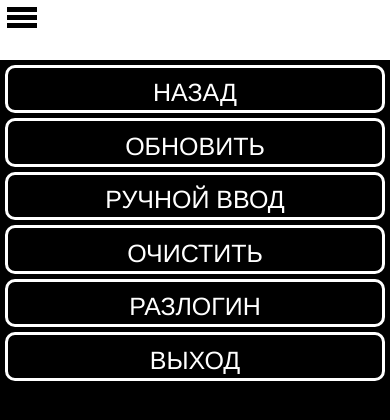
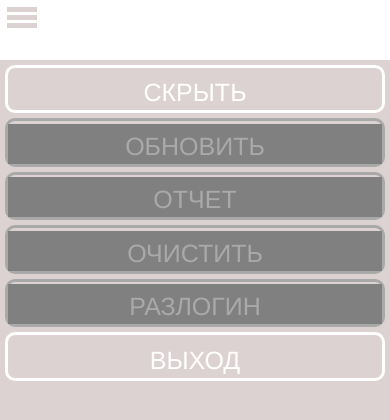
Before and after one commit to nenaz/my-ash, a plain HTML site: page index.html in a window 390 px wide. Both pictures are taken after a click on the element 22 px from the left and 17 px from the top of the page. Drawn offline with Linux system fonts and the light colour scheme; some packages are replaced by stand-ins of ours.

Commit message:
добавление нормального custom-input смена дизайна анимация загрузки рефакторинг

```diff
--- a/css/main.less
+++ b/css/main.less
@@ -2,14 +2,14 @@ html, body{
 	width: 100%
 }
 #login, #password, #goToBank, #myСash {
-	display: inline-block;
+	/*display: inline-block;
 	font-size: 25px;
 	height: 40px;
 	width: 100%;
-	text-align: center;
+	text-align: center;*/
 }
 .visible{
-	display: block;
+	display: inline-block;
 }
 .invisible{
 	display: none;
@@ -19,7 +19,7 @@ html, body{
 }
 
 .customButton{
-	background: coral;
+	background: #ffffff;
     width: 90%;
     height: 35px;
     border-radius: 10px;
@@ -72,7 +72,7 @@ html, body{
 	0%   { left: 0px; }
 	100% { left: -100%; }
 }
-
+*/
 .loadingCircle{
 	-webkit-animation: maskLoadingAnim 1s linear infinite;
 	animation: maskLoadingAnim 1s linear infinite;
@@ -82,7 +82,7 @@ html, body{
 	0%   { transform: rotate(0deg); }
 	100% { transform: rotate(360deg); }
 }
-*/
+
 /* -- style from animation -- */
 
 /* ++ style from content mask ++ */
@@ -95,13 +95,13 @@ html, body{
 	top: 0;
 }
 .loadAnimate{
-	border: 9px solid yellow;
+	border: 5px solid #fbfbfb;
 	width: 55px;
 	height: 55px;
 	border-radius: 50%;
-	display: inline-block;
-	display: none;
-	border-right-color: #a08888;
+	/*display: inline-block;
+	display: none;*/
+	border-right-color: #8a5c5c;
 	position: relative;
 }
 /* -- style from content mask -- */
@@ -125,9 +125,13 @@ html, body{
 	background: white;
 	width: 94%;
 	height: 85px;
+	margin-top: 50%;
 	input{
 		border: none;
 		outline-width: 0;
+		border: 3px solid #dcd2d1;
+		border-radius: 5px;
+		color: #6a5acd;
 	}
 }
 .heightHide{
@@ -152,16 +156,48 @@ html, body{
 	}
 }
 
+.custom-input{
+	display: table;
+    width: 100%;
+    border: 3px solid #dcd2d1;
+    border-radius: 5px;
+	margin-bottom: 5px;
+	.cst-input{
+		display: table-cell;
+		width: 90%;
+		input{
+			padding: 0;
+			outline: none;
+			margin: 0;
+			border: 0;
+			font-size: 25px;
+			height: 40px;
+			width: 100%;
+			text-align: center;
+		}
+	}
+	.right-item{
+		display: table-cell;
+		width: 10%;
+		span{
+			display: inline-block;
+			width: 100%;
+			text-align: center;
+			font-size: 12px;
+		}
+	}
+}
+
 .purseBlock{
 	position: relative;
 	.purseBalance{
 		display: table;
 		width: 95%;
-		background: coral;
+		background: #ffffff;
 		padding: 0 10px;
 		height: 140px;
 		font-size: 0;
-		span{
+		/*span{
 			display: inline-block;
 			height: 50%;
 			padding: 0;
@@ -171,32 +207,10 @@ html, body{
 			text-align: center;
 			line-height: 70px;
 			color: antiquewhite;
-		}
-		::-webkit-input-placeholder {
+		}*/
+		/*::-webkit-input-placeholder {
 			color:#c0392b;
-		}
-		.customInput{
-			display: table;
-			height: 70px;
-			input{
-				display: table-cell;
-				font-size: 40px;
-				width: 100%;
-				text-align: right;
-				border: 0;
-				outline: none;
-				height: 100%;
-				background: coral;
-				padding: 0;
-			}
-			.clearInput{
-				display: table-cell;
-				width: 10%;
-				font-size: 20px;
-				color: #c0392b;
-				text-align: right;
-			}
-		}
+		}*/
 	}
 	.replButtons{
 		div{
@@ -254,21 +268,25 @@ html, body{
 		background-size: cover;
 		background-repeat: no-repeat;
 		.classMenu{
-			background: black;
+			background: #dcd2d1;
 			height: 5px;
 			margin-bottom: 3px;
 			width: 100%;
 		}
 	}
 }
+/*
+    border: 3px solid #dcd2d1;
+    border-radius: 5px;
+*/
 
 .leftMenu{
-	-webkit-transition: .5s linear;
-	transition: .5s linear;
+	-webkit-transition: .2s linear;
+	transition: .2s linear;
 	left: -100%;
 	width: 100%;
     height: 100%;
-    background: black;
+    background: #dcd2d1;
     position: absolute;
     color: white;
     font-size: 25px;
@@ -285,6 +303,13 @@ html, body{
 			height: 40px;
 			vertical-align: middle;
 			line-height: 40px;
+		}
+	}
+	.disabled-item{
+		border-color: #a9a9a9;
+		span{
+			background: #808080;
+			color: #a9a9a9;
 		}
 	}
 }
--- a/index.html
+++ b/index.html
@@ -28,18 +28,18 @@
 		</div>
 		<div class="leftMenu">
 			<div class="menu-item">
-				<span>Назад</span>
+				<span>Скрыть</span>
 			</div>
-			<div class="menu-item">
+			<div class="menu-item disabled-item">
 				<span>Обновить</span>
 			</div>
-			<div class="menu-item">
-				<span>Ручной ввод</span>
+			<div class="menu-item disabled-item" action="statement">
+				<span>Отчет</span>
 			</div>
-			<div class="menu-item">
+			<div class="menu-item disabled-item">
 				<span>Очистить</span>
 			</div>
-			<div class="menu-item">
+			<div class="menu-item disabled-item">
 				<span>Разлогин</span>
 			</div>
 			<div class="menu-item" action="app-exit">
@@ -49,15 +49,33 @@
 		<div class="menuMask visible"></div>
 		<div class="allBlocks">
 			<div class="loginBlock blocks">
-				<input placeholder="login" id="login"/>
-				<input placeholder="password" id="password" type="password"/>
+				<div class="custom-input">
+					<div class="cst-input">
+						<input placeholder="login" id="login"/>
+					</div>
+					<div class="right-item">
+						<span>X</span>
+					</div>
+				</div>
+				<div class="custom-input">
+					<div class="cst-input">
+						<input placeholder="password" id="password" type="password"/>
+					</div>
+					<div class="right-item">
+						<span>X</span>
+					</div>
+				</div>
 			</div>
-			<div class="purseBlock blocks">
+			<div class="purseBlock blocks invisible">
 				<div class="purseBalance">
 					<span  id="balance" >Текущий баланс</span>
-					<div class="customInput">
-						<input id="manualInput" placeholder="0" type="number"/>
-						<div class="clearInput">X</div>
+					<div class="custom-input">
+						<div class="cst-input">
+							<input id="manualInput" placeholder="0" type="number"/>
+						</div>
+						<div class="right-item clearInput">
+							<span>X</span>
+						</div>
 					</div>
 				</div>
 				<div class="replButtons">
@@ -133,16 +151,16 @@
 
 				</div>
 				<button class="saveCosts">save</button>
-				<div class="loadMask visible">
-					<div class="loadAnimate"></div>
-				</div>
+
 			</div>
 		</div>
 		<div id="message-box" class="invisible messageBoxHide">
 			<span>Message</span>
 		</div>
 
-
+		<div class="loadMask invisible">
+			<div class="loadAnimate invisible"></div>
+		</div>
         <script type="text/javascript" src="cordova.js"></script>
         <script type="text/javascript" src="js/tap.min.js"></script>
         <script type="text/javascript" src="js/jquery-3.1.0.js"></script>
--- a/js/index.js
+++ b/js/index.js
@@ -24,6 +24,10 @@ var app = {
 		$('.loginBlock').height();
 		// app.Utils.loadingElemPos();
     },
+
+	elem: {
+		loginBlock: '.loginBlock'
+	},
     // Bind Event Listeners
     //
     // Bind any events that are required on startup. Common events are:
@@ -37,6 +41,7 @@ var app = {
 		$('.saveCosts').on('click', this.saveCosts);
 		$('.topMenuButton').on('click', this.toggleLeftMenu);
 		$('[action="app-exit"]').on('click', this.exitApp);
+		$('[action="statement"]').on('click', this.statementCreate);
 		$('.replButtons div[type="repl-but"]').on('click', this.replAmount);
 		$('.clearInput').on('click', this.clearAmount);
     },
@@ -66,7 +71,7 @@ var app = {
 
 	keyLogin: function (e) {
 		if (e.target.value.length === 4) {
-			$('.loginBlock').addClass('heightHide');
+			app.Utils.maskToggle(true);
 			$(e.target).blur();
 			app.doLogin();
 		}
@@ -80,8 +85,6 @@ var app = {
 		if (!login) {
 			alert('введите логин');
 		}
-		app.Utils.maskToggle(true);
-		$('.loadAnimate').addClass('visible');
 		var deferred = $.Deferred();
 		$.when(app.Data.doLogin({
 			username: login,
@@ -90,9 +93,10 @@ var app = {
 		})).done(function (data) {
 			if (data.personId) {
 				app.Utils.setStorage('myLogin', login);
-				// $('.purseBlock').addClass('heightHIde');
+				app.isLogin = true;
 				setTimeout(function() {
-					$('.loginBlock').addClass('invisible');
+					app.Utils.toggleClass($('.loginBlock')[0], 'invisible');
+					app.Utils.toggleClass($('.purseBlock ')[0], 'invisible');
 					app.Utils.maskToggle(false);
 					app.getMyMoney();
 				}, 1500);
@@ -186,21 +190,19 @@ var app = {
 		alert('Failed because: ' + message);
 	},
 
-	toggleLeftMenu: function (e) {
-		var classList = document.getElementsByClassName('leftMenu')[0].classList;
-		if (classList.contains('toggleMenuShow')) {
-			$('.leftMenu').removeClass('toggleMenuShow');
-			$('body').removeClass('bodyNoScroll');
-		} else {
-			$('body').addClass('bodyNoScroll');
-			$('.leftMenu').addClass('toggleMenuShow');
-		}
+	toggleLeftMenu: function () {
+		app.Utils.toggleClass($('.leftMenu')[0], 'toggleMenuShow');
+		app.Utils.toggleClass($('body')[0], 'bodyNoScroll');
 	},
 
 	exitApp: function (e) {
 		e.preventDefault();
 		e.stopPropagation();
 		navigator.app.exitApp();
+	},
+
+	statementCreate: function (e) {
+		app.DB.selectDB();
 	}
 };
 
--- a/js/utils.js
+++ b/js/utils.js
@@ -37,19 +37,21 @@
 		},
 
 		this.maskToggle = function (value) {
-			var elem,
-				loadEl;
-			if (value !== undefined) {
-				elem = $('.loadMask'),
-				loadEl = $('.loadAnimate');
-				if (value) {
-					elem.addClass('visible');
-					loadEl.addClass('loadingCircle');
-					elem.removeClass('invisible');
+			var elem = document.getElementsByClassName('loadMask')[0],
+				loadEl = document.getElementsByClassName('loadAnimate')[0];
+			this.toggleClass(elem, 'visible');
+			this.toggleClass(elem, 'invisible');
+			this.toggleClass(loadEl, 'loadingCircle');
+			this.toggleClass(loadEl, 'visible');
+			this.toggleClass(loadEl, 'invisible');
+		},
+
+		this.toggleClass = function (elem, className) {
+			if (elem && className) {
+				if (elem.classList.contains(className)) {
+					elem.classList.remove(className);
 				} else {
-					elem.removeClass('visible');
-					loadEl.removeClass('loadingCircle');
-					elem.addClass('invisible');
+					elem.classList.add(className);
 				}
 			}
 		},
```
Also changed, not shown: css/main.css.
